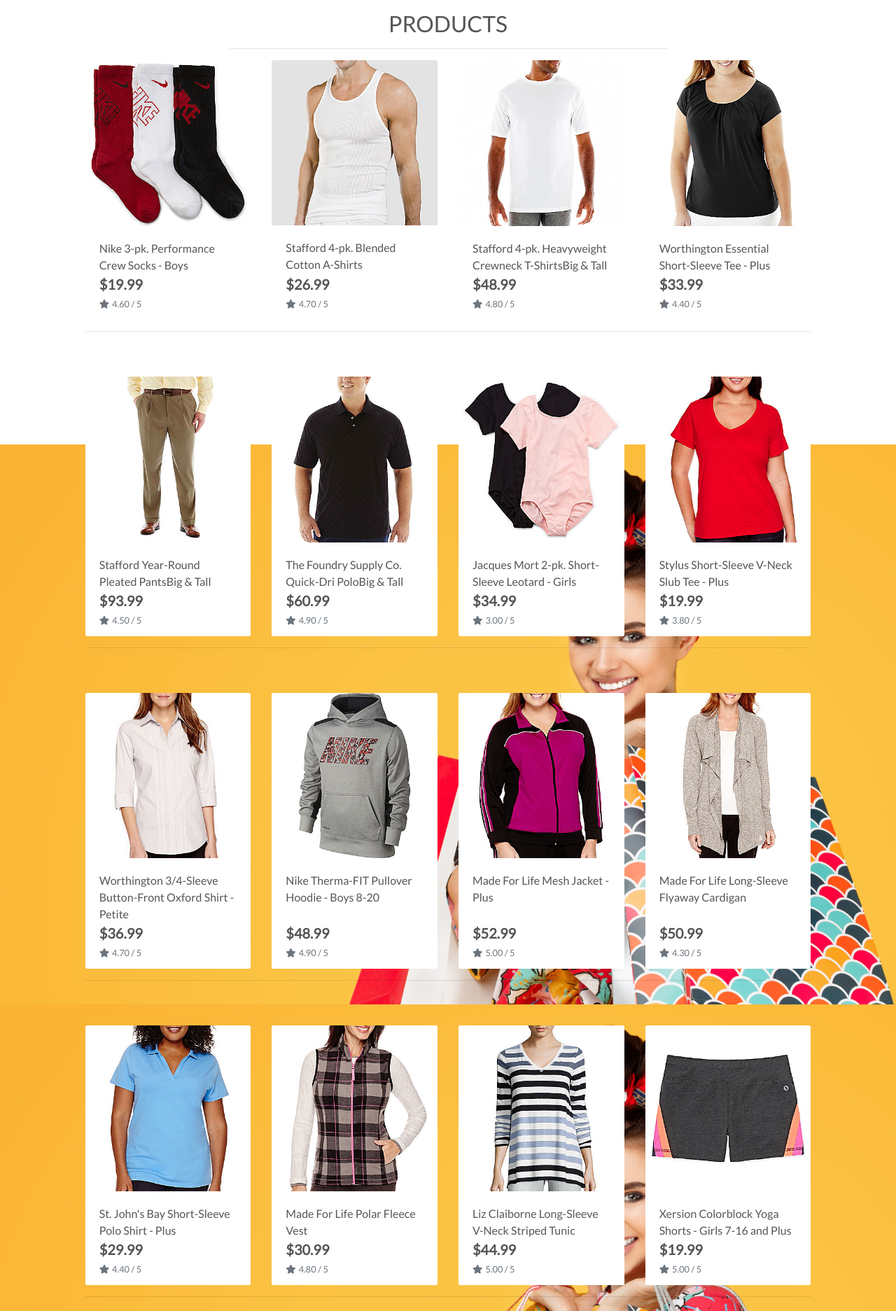
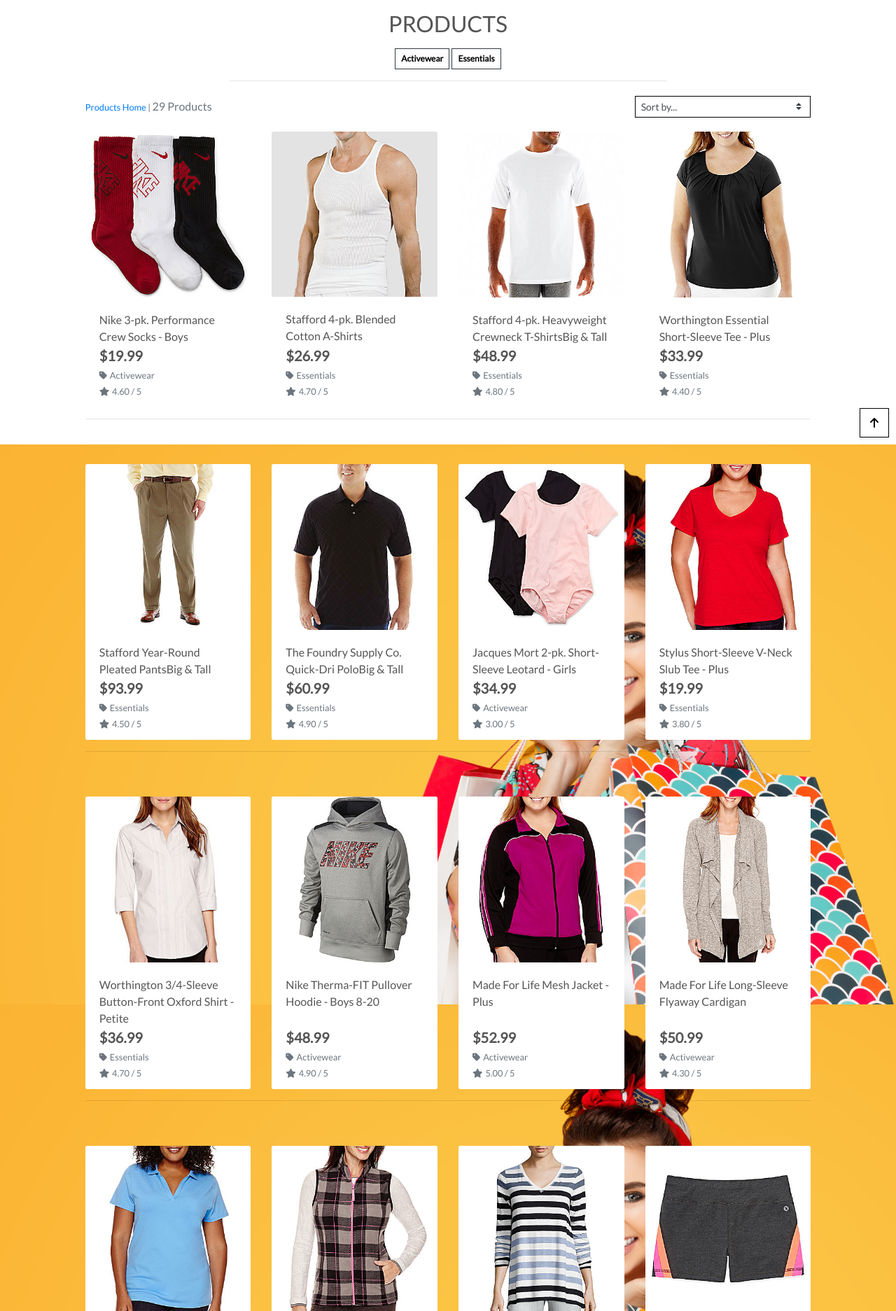
Before and after one commit to MACmidiDEV/ci-fsf-store, a Django app: a page that uses templates/includes/main-nav.html in a window 1280 px wide. Shown: the part 165-2038 px from the top of the page at 70% size. Run offline with Django 3.2, Linux system fonts and the light colour scheme; data comes from the database, SQL or seed files in the repository; some libraries are stand-ins or nearby versions.

Commit message:
added sorting and product counts to product page

```diff
--- a/products/admin.py
+++ b/products/admin.py
@@ -1,7 +1,7 @@
 from django.contrib import admin
 from .models import Product, Category
+
 # Register your models here.
-
 
 class ProductAdmin(admin.ModelAdmin):
     list_display = (
@@ -15,13 +15,11 @@ class ProductAdmin(admin.ModelAdmin):
 
     ordering = ('sku',)
 
-
 class CategoryAdmin(admin.ModelAdmin):
     list_display = (
         'friendly_name',
         'name',
     )
 
-
 admin.site.register(Product, ProductAdmin)
 admin.site.register(Category, CategoryAdmin)
--- a/products/models.py
+++ b/products/models.py
@@ -1,3 +1,4 @@
+
 from django.db import models
 
 
@@ -5,6 +6,7 @@ class Category(models.Model):
 
     class Meta:
         verbose_name_plural = 'Categories'
+
     name = models.CharField(max_length=254)
     friendly_name = models.CharField(max_length=254, null=True, blank=True)
 
--- a/products/templates/products/products.html
+++ b/products/templates/products/products.html
@@ -15,12 +15,41 @@
         <div class="row">
             <div class="col text-center mt-3">
                 <h2 class="logo-font">Products</h2>
+                {% for c in current_categories %}
+                    <a class="category-badge text-decoration-none" href="{% url 'products' %}?category={{ c.name }}">
+                        <span class="p-2 mt-2 badge badge-white text-black rounded-0 border border-dark">{{ c.friendly_name }}</span>
+                    </a>
+                {% endfor %}
                 <hr class="w-50 mb-1">
             </div>
         </div>
         <div class="row">
             <div class="product-container col-10 offset-1">
-                <div class="row mt-1 mb-2"></div>
+                <div class="row mt-1 mb-2">
+                    <div class="col-12 col-md-6 my-auto order-md-last d-flex justify-content-center justify-content-md-end">
+                        <div class="sort-select-wrapper w-50">
+                            <select id="sort-selector" class="custom-select custom-select-sm rounded-0 border border-{% if current_sorting != 'None_None' %}info{% else %}black{% endif %}">
+                                <option value="reset" {% if current_sorting == 'None_None' %}selected{% endif %}>Sort by...</option>
+                                <option value="price_asc" {% if current_sorting == 'price_asc' %}selected{% endif %}>Price (low to high)</option>
+                                <option value="price_desc" {% if current_sorting == 'price_desc' %}selected{% endif %}>Price (high to low)</option>
+                                <option value="rating_asc" {% if current_sorting == 'rating_asc' %}selected{% endif %}>Rating (low to high)</option>
+                                <option value="rating_desc" {% if current_sorting == 'rating_desc' %}selected{% endif %}>Rating (high to low)</option>
+                                <option value="name_asc" {% if current_sorting == 'name_asc' %}selected{% endif %}>Name (A-Z)</option>
+                                <option value="name_desc" {% if current_sorting == 'name_desc' %}selected{% endif %}>Name (Z-A)</option>
+                                <option value="category_asc" {% if current_sorting == 'category_asc' %}selected{% endif %}>Category (A-Z)</option>
+                                <option value="category_desc" {% if current_sorting == 'category_desc' %}selected{% endif %}>Category (Z-A)</option>
+                            </select>
+                        </div>
+                    </div>
+                    <div class="col-12 col-md-6 order-md-first">
+                        <p class="text-muted mt-3 text-center text-md-left">
+                            {% if search_term or current_categories or current_sorting != 'None_None' %}
+                                <span class="small"><a href="{% url 'products' %}">Products Home</a> | </span>
+                            {% endif %}
+                            {{ products|length }} Products{% if search_term %} found for <strong>"{{ search_term }}"</strong>{% endif %}
+                        </p>
+                    </div>
+                </div>
                 <div class="row">
                     {% for product in products %}
                         <div class="col-sm-6 col-md-6 col-lg-4 col-xl-3">
@@ -41,6 +70,13 @@
                                     <div class="row">
                                         <div class="col">
                                             <p class="lead mb-0 text-left font-weight-bold">${{ product.price }}</p>
+                                            {% if product.category %}
+                                            <p class="small mt-1 mb-0">
+                                                <a class="text-muted" href="{% url 'products' %}?category={{ product.category.name }}">
+                                                    <i class="fas fa-tag mr-1"></i>{{ product.category.friendly_name }}
+                                                </a>
+                                            </p>
+                                            {% endif %}
                                             {% if product.rating %}
                                                 <small class="text-muted"><i class="fas fa-star mr-1"></i>{{ product.rating }} / 5</small>
                                             {% else %}
@@ -76,4 +112,41 @@
             </div>
         </div>
     </div>
+    <div class="btt-button shadow-sm rounded-0 border border-black">
+        <a class="btt-link d-flex h-100">
+            <i class="fas fa-arrow-up text-black mx-auto my-auto"></i>
+        </a>
+    </div>
 {% endblock %}
+
+{% block postloadjs %}
+    {{ block.super }}
+    <script type="text/javascript">
+		$('.btt-link').click(function(e) {
+			window.scrollTo(0,0)
+		})
+	</script>
+
+    <script type="text/javascript">
+        $('#sort-selector').change(function() {
+            var selector = $(this);
+            var currentUrl = new URL(window.location);
+
+            var selectedVal = selector.val();
+            if(selectedVal != "reset"){
+                var sort = selectedVal.split("_")[0];
+                var direction = selectedVal.split("_")[1];
+
+                currentUrl.searchParams.set("sort", sort);
+                currentUrl.searchParams.set("direction", direction);
+
+                window.location.replace(currentUrl);
+            } else {
+                currentUrl.searchParams.delete("sort");
+                currentUrl.searchParams.delete("direction");
+
+                window.location.replace(currentUrl);
+            }
+        })
+    </script>
+{% endblock %}
--- a/products/views.py
+++ b/products/views.py
@@ -1,9 +1,11 @@
 from django.shortcuts import render, redirect, reverse, get_object_or_404
 from django.contrib import messages
 from django.db.models import Q
+from django.db.models.functions import Lower
+
 from .models import Product, Category
+
 # Create your views here.
-
 
 def all_products(request):
     """ A view to show all products, including sorting and search queries """
@@ -11,8 +13,24 @@ def all_products(request):
     products = Product.objects.all()
     query = None
     categories = None
+    sort = None
+    direction = None
 
     if request.GET:
+        if 'sort' in request.GET:
+            sortkey = request.GET['sort']
+            sort = sortkey
+            if sortkey == 'name':
+                sortkey = 'lower_name'
+                products = products.annotate(lower_name=Lower('name'))
+            if sortkey == 'category':
+                sortkey = 'category__name'
+            if 'direction' in request.GET:
+                direction = request.GET['direction']
+                if direction == 'desc':
+                    sortkey = f'-{sortkey}'
+            products = products.order_by(sortkey)
+
         if 'category' in request.GET:
             categories = request.GET['category'].split(',')
             products = products.filter(category__name__in=categories)
@@ -23,13 +41,17 @@ def all_products(request):
             if not query:
                 messages.error(request, "You didn't enter any search criteria!")
                 return redirect(reverse('products'))
+
             queries = Q(name__icontains=query) | Q(description__icontains=query)
             products = products.filter(queries)
+
+    current_sorting = f'{sort}_{direction}'
 
     context = {
         'products': products,
         'search_term': query,
         'current_categories': categories,
+        'current_sorting': current_sorting,
     }
 
     return render(request, 'products/products.html', context)
--- a/requirements.txt
+++ b/requirements.txt
@@ -11,3 +11,4 @@ requests==2.22.0
 requests-oauthlib==1.3.0
 sqlparse==0.4.1
 urllib3==1.25.7
+pillow==8.0.1
--- a/static/css/base.css
+++ b/static/css/base.css
@@ -70,6 +70,23 @@ body {
 	z-index: -1;
 }
 
+a.category-badge > span.badge:hover {
+    background: #212529 !important;
+    color: #fff !important;
+}
+
+.btt-button {
+    height: 42px;
+    width: 42px;
+    position: fixed;
+    bottom: 10px;
+    right: 10px;
+}
+
+.btt-link {
+    cursor: pointer;
+}
+
 /* -------------------------------- Media Queries */
 
 /* Slightly larger container on xl screens */
--- a/templates/includes/main-nav.html
+++ b/templates/includes/main-nav.html
@@ -5,9 +5,9 @@
                 All Products
             </a>
             <div class="dropdown-menu border-0" aria-labelledby="all-products-link">
-                <a href="" class="dropdown-item">By Price</a>
-                <a href="" class="dropdown-item ">By Rating</a>
-                <a href="" class="dropdown-item ">By Category</a>
+                <a href="{% url 'products' %}?sort=price&direction=asc" class="dropdown-item">By Price</a>
+                <a href="{% url 'products' %}?sort=rating&direction=desc" class="dropdown-item ">By Rating</a>
+                <a href="{% url 'products' %}?sort=category&direction=asc" class="dropdown-item ">By Category</a>
                 <a href="{% url 'products' %}" class="dropdown-item">All Products</a>
             </div>
         </li>
```
Also changed, not shown: products/templates/products/product_detail.html (+7 -0 lines), ecomm/settings.py (line endings or trailing spaces), products/urls.py (line endings or trailing spaces).
